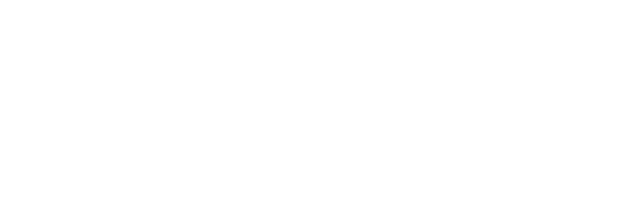
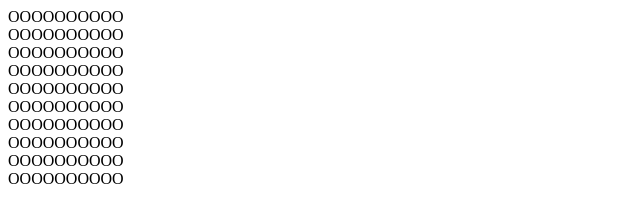
Before and after one commit to jochenJa/snake, a plain HTML site: page index.html in a window 1280 px wide. Shown: the whole page, without its empty margins (0-640 px from the left). Drawn offline with nearby package versions, Linux system fonts and the light colour scheme.

Commit message:
fill up the playfield/matrix

```diff
--- a/index.html
+++ b/index.html
@@ -3,9 +3,16 @@
 <head>
     <meta charset="UTF-8">
     <title>some snake ?</title>
-
+    <link rel="stylesheet" href="snake.css">
 </head>
 <body>
  <div id="snake_window"></div>
+ <script type="text/javascript" src="https://cdnjs.cloudflare.com/ajax/libs/jquery/2.1.4/jquery.js"></script>
+ <script type="text/javascript" src="snake.js"></script>
+ <script type="text/javascript">
+     jQuery('document').ready(function($) {
+         matrix.init($('#snake_window'));
+     });
+ </script>
 </body>
 </html>
--- /dev/null
+++ b/snake.css
@@ -0,0 +1,3 @@
+#matrix > div {
+    display: inline-block;
+}
--- a/snake.js
+++ b/snake.js
@@ -42,4 +42,54 @@ logic
             - tail becomes [next tailpart]
             - [tailpart] becomes [cleanpart]
 
+    [next spot in direction]
+
  */
+
+var matrix = {
+    rows: 10,
+    cols: 10,
+    lifecycle: 250,
+
+    createSnake: function () {
+
+    },
+
+    createFood: function () {
+
+    },
+
+    init: function(anchor) {
+        $anchor = anchor;
+        this.fillUp();
+        this.createSnake();
+        this.createFood();
+    },
+
+    cleanpart: function () { return 'O'; },
+    foodpart: function () { return 'F'; },
+    headpart: function () { return 'H'; },
+    tailpart: function () { return '*'; },
+
+    co: function (i, j) { return i + 'v' + j; },
+
+    fillUp: function() {
+        var $container = $('<div />', {id: 'matrix'});
+        for(var i=1;i<=this.rows;i++) {
+            for(var j=1;j<=this.cols;j++) {
+                var $col = $('<div />', {
+                    id: this.co(i, j),
+                    html: this.cleanpart()
+                });
+
+                $container.append($col);
+            }
+            $container.append($('<br>'));
+        }
+        $anchor.append($container);
+    },
+
+    wakesUp: function() {
+
+    }
+}
```
